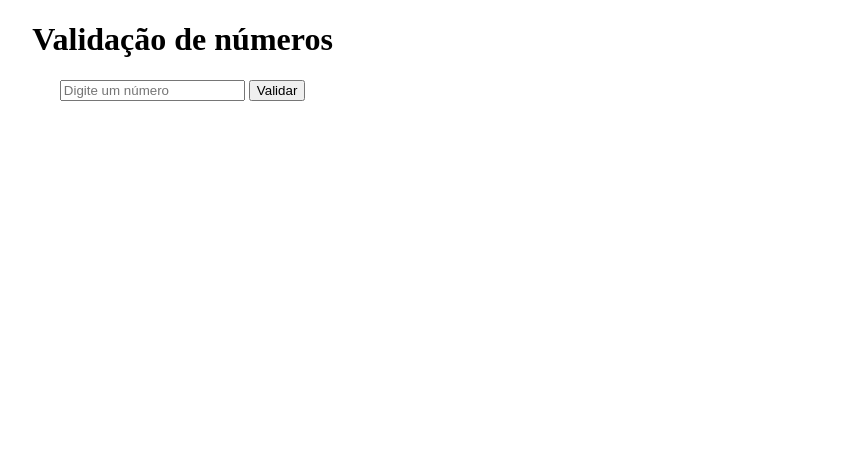
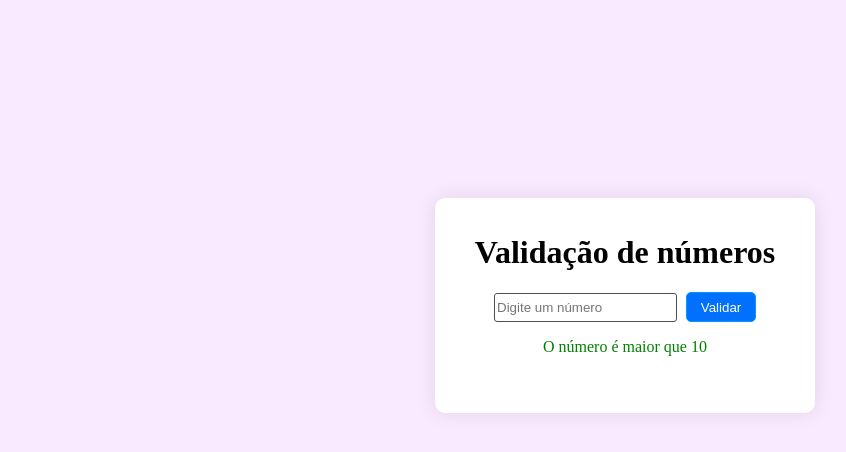
Before and after one commit to HeloisaTanaka/SPOWEB, a plain HTML site: page Aula15042025/index.html in a window 1280 px wide. Shown: the whole page, without its empty margins (15-861 px from the left). Drawn offline with Linux system fonts and the light colour scheme.

Commit message:
css da aula 15/04/25

```diff
--- a/Aula15042025/index.html
+++ b/Aula15042025/index.html
@@ -12,7 +12,8 @@
     <div class="container">
         <h1>Validação de números</h1>
         <input type="number" id="número" placeholder="Digite um número">
-        <button onclick="validarNumero()">Validar</button>
+        <button class="button" onclick="validarNumero()">Validar</button>
+        <p>O número é maior que 10</p>
 
         <p id="Mensagem"></p>
     </div>
--- a/Aula15042025/style.css
+++ b/Aula15042025/style.css
@@ -1,6 +1,38 @@
 .container{
-    height: 20%;
+    height: 200px;
     width: 30%;
     background-color: #ffffff;
     text-align: center;
+    margin-top: 15%;
+    border-radius: 10px;
+    box-shadow: 0 0 20px rgba(0, 0, 0, 0.1);
+    padding-top: 15px;
 }
+
+body {
+    display: flex;
+    justify-content: center;
+    align-items: center;
+    background-color:rgb(250, 234, 255)
+}
+
+p{
+    color: green;
+}
+
+.button{
+    background-color: rgb(2, 112, 255);
+    color: white;
+    border-radius: 5px;
+    border: 1px solid rgb(0, 153, 255);
+    border-style: solid;
+    width: 70px;
+    height: 30px;
+    margin-left: 5px;
+}
+
+input{
+    height: 25px;
+    border-radius: 3px;
+    border: 1px solid rgb(75, 80, 83);
+}
```
